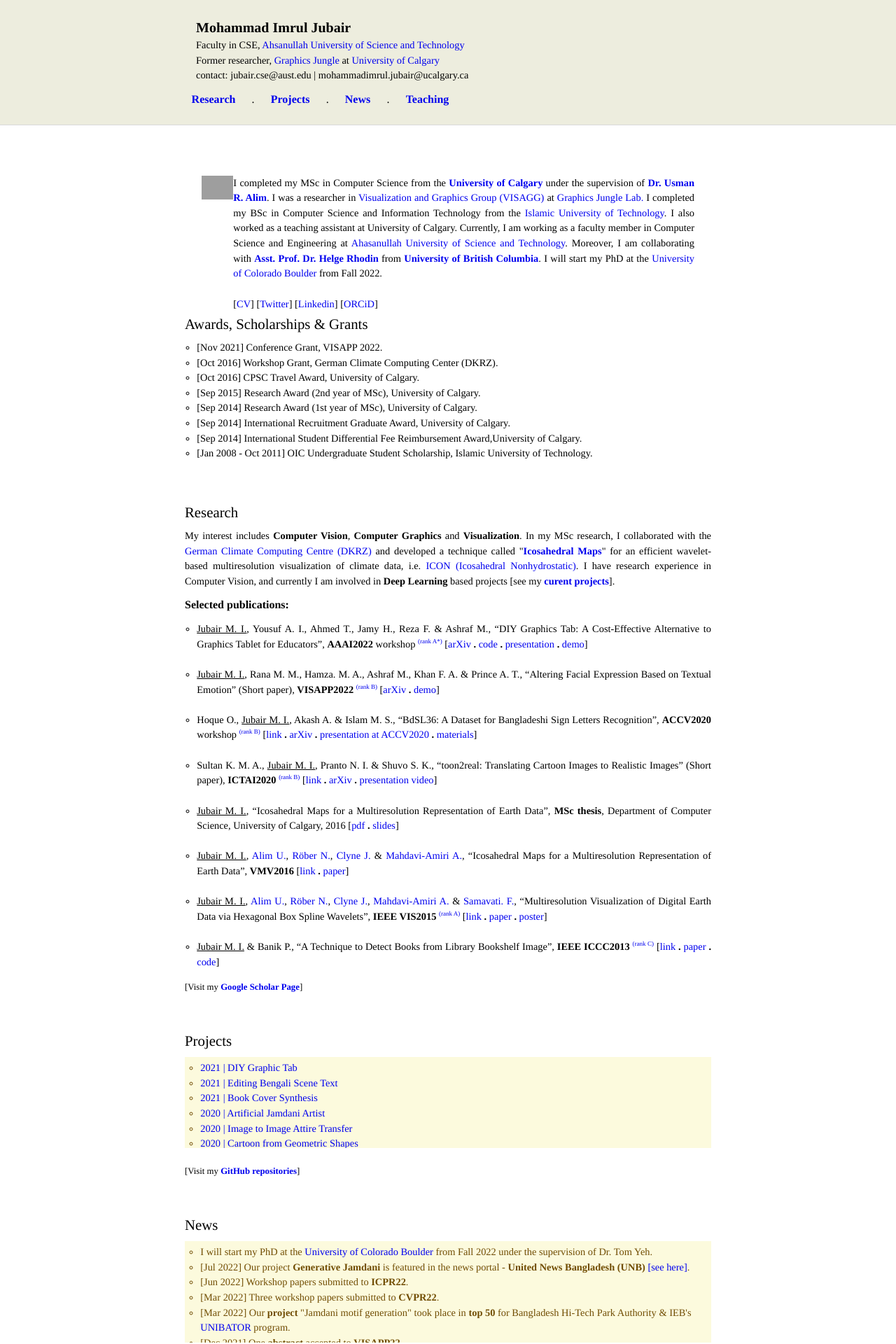
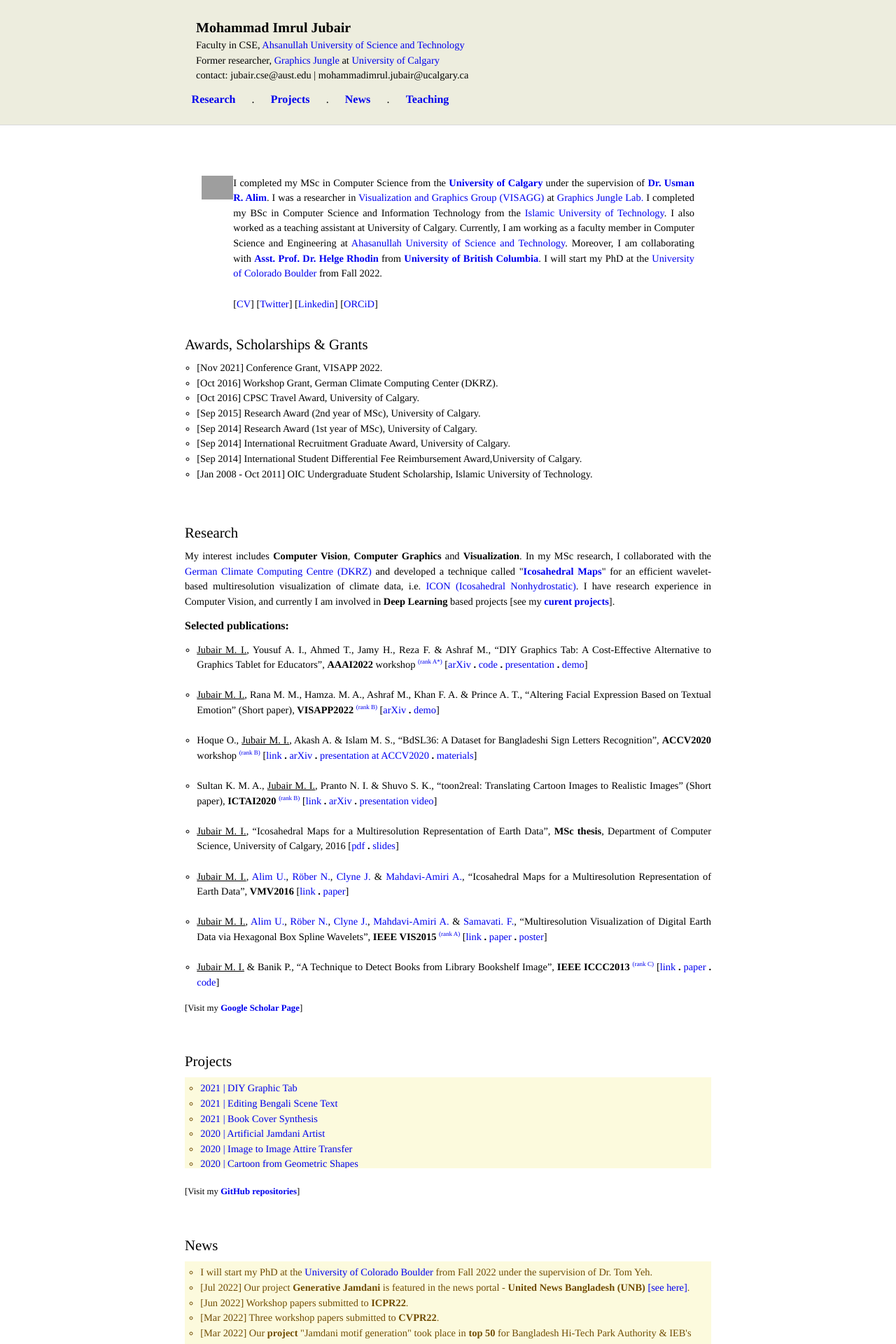
Before and after one commit to imruljubair/imruljubair.github.io, a Jekyll site: the page built from index.html, in a window 1280 px wide. Shown: the top 1920 px of the page at 70% size. Built offline with Jekyll 4.4.1, drawn with Linux system fonts in a browser that asks for light colours; grey boxes are pictures that could not be loaded.

Commit message:
Update intro.html

```diff
--- a/_includes/intro.html
+++ b/_includes/intro.html
@@ -3,7 +3,7 @@
   <p class="lead">
   <!--<div<div class="portrait"><img src="/assets/images/mypic.jpg"></div>-->
 
-  <div class="container" style="display: flex; height: 200px;">
+  <div class="container" style="display: flex">
     <div style="width: 40%">
       <img src="/assets/images/mypic.jpg"; style = "width: 200px;
       height: auto">
```
